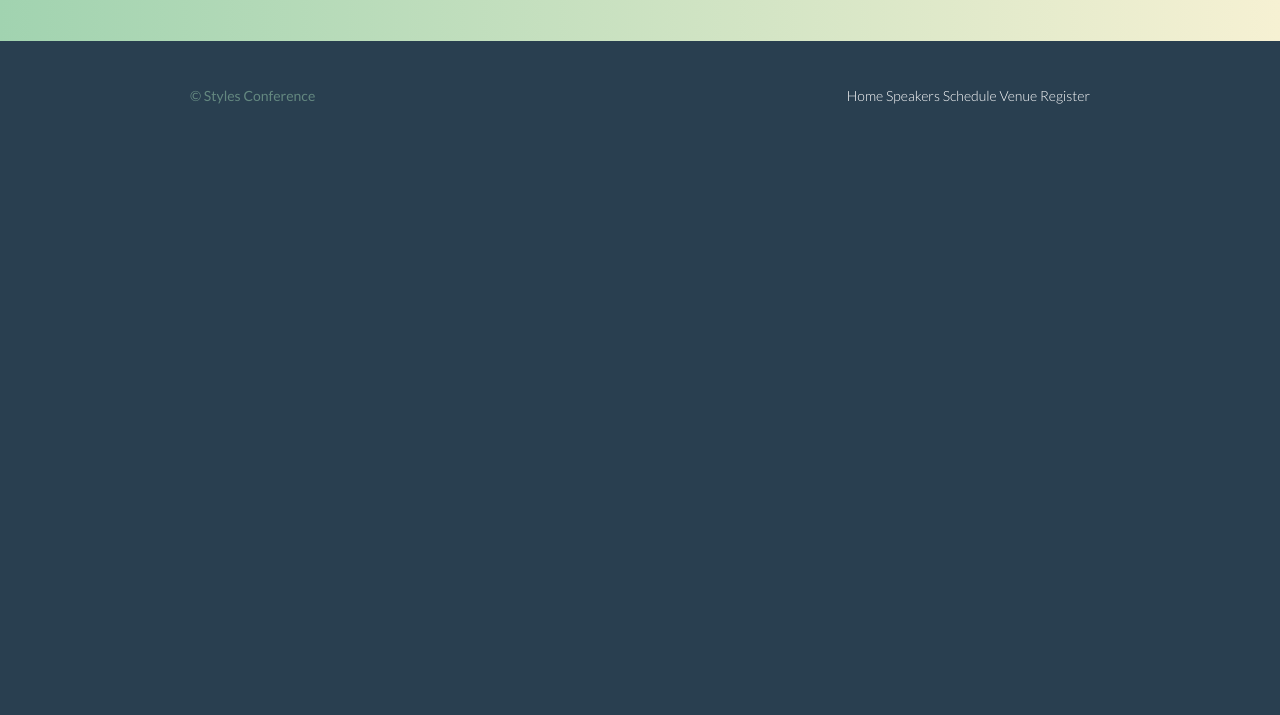
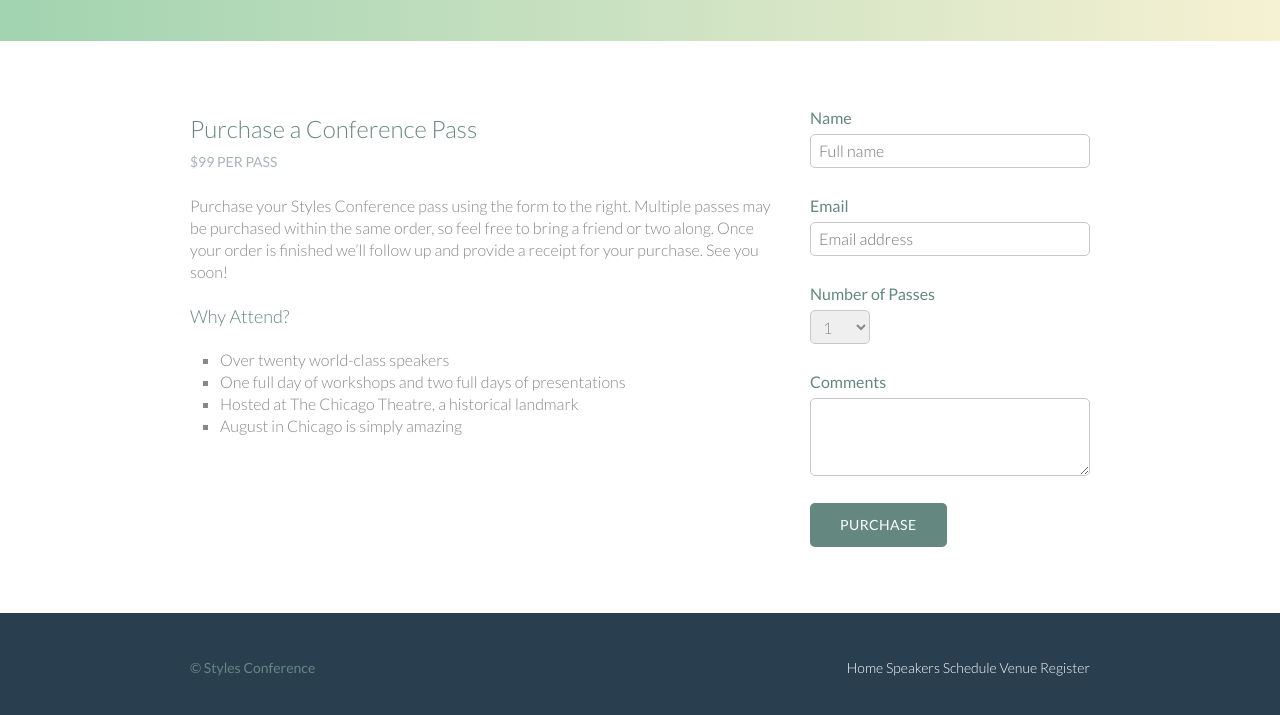
Before and after one commit to 196713/styles-conference, a plain HTML site: page register.html in a window 1280 px wide. Shown: the part 355-1070 px from the top of the page. Before the commit the page ends 800 px from the top, so only its background shows below. Drawn offline with Linux system fonts and the light colour scheme.

Commit message:
Added Forms

```diff
--- a/assets/stylesheets/main.css
+++ b/assets/stylesheets/main.css
@@ -200,6 +200,16 @@ p a {
   color: #648880;
 }
 
+.btn-default {
+  border: 0;
+  background: #648880;
+  padding: 11px 30px;
+  font-size: 14px;
+}
+.btn-default:hover {
+  background: #77a198;
+}
+
 /*
   ========================================
   Primary header
@@ -381,3 +391,50 @@ p a {
 .venue-map {
   height: 264px;
 }
+
+/*
+  ========================================
+  Register
+  ========================================
+*/
+
+.why-attend {
+  list-style: square;
+  margin: 0 0 22px 30px;
+}
+
+form {
+  margin-bottom: 22px;
+}
+input,
+select,
+textarea {
+  font: 300 16px/22px "Lato", "Open Sans", "Helvetica Neue", Helvetica, Arial, sans-serif;
+}
+
+.register-group label {
+  color: #648880;
+  cursor: pointer;
+  font-weight: 400;
+}
+.register-group input,
+.register-group select,
+.register-group textarea {
+  border: 1px solid #c6c9cc;
+  border-radius: 5px;
+  color: #888;
+  display: block;
+  margin: 5px 0 27px 0;
+  padding: 5px 8px;
+}
+.register-group input,
+.register-group textarea {
+  width: 100%;
+}
+.register-group select {
+  height: 34px;
+  width: 60px;
+}
+.register-group textarea {
+  height: 78px;
+}
--- a/register.html
+++ b/register.html
@@ -40,6 +40,63 @@
       </div>
     </section>
 
+    <section class="row">
+      <div class="grid">
+
+        <section class="col-2-3">
+          <h2>Purchase a Conference Pass</h2>
+          <h5>$99 per Pass</h5>
+
+          <p>Purchase your Styles Conference pass using the form to the right. Multiple passes may be purchased within the same order, so feel free to bring a friend or two along. Once your order is finished we&#8217;ll follow up and provide a receipt for your purchase. See you soon!</p>
+
+          <h4>Why Attend?</h4>
+
+          <ul class="why-attend">
+          <li>Over twenty world-class speakers</li>
+            <li>One full day of workshops and two full days of presentations</li>
+            <li>Hosted at The Chicago Theatre, a historical landmark</li>
+            <li>August in Chicago is simply amazing</li>
+          </ul>
+        </section><!--
+
+        --><form class="col-1-3" action="#" method="post">
+          <fieldset class="register-group">
+
+            <label>
+              Name
+              <input type="text" name="name" placeholder="Full name" required>
+            </label>
+
+            <label>
+              Email
+              <input type="email" name="email" placeholder="Email address" required>
+            </label>
+
+            <label>
+              Number of Passes
+              <select name="quantity" required>
+                <option value="1" selected>1</option>
+                <option value="2">2</option>
+                <option value="3">3</option>
+                <option value="4">4</option>
+                <option value="5">5</option>
+              </select>
+            </label>
+
+            <label>
+              Comments
+              <textarea name="comments"></textarea>
+            </label>
+
+          </fieldset>
+
+          <input class="btn btn-default" type="submit" name="submit" value="Purchase">
+
+        </form>
+
+      </div>
+    </section>
+
     <footer class="primary-footer container group">
 
       <small>&copy; Styles Conference</small>
```
